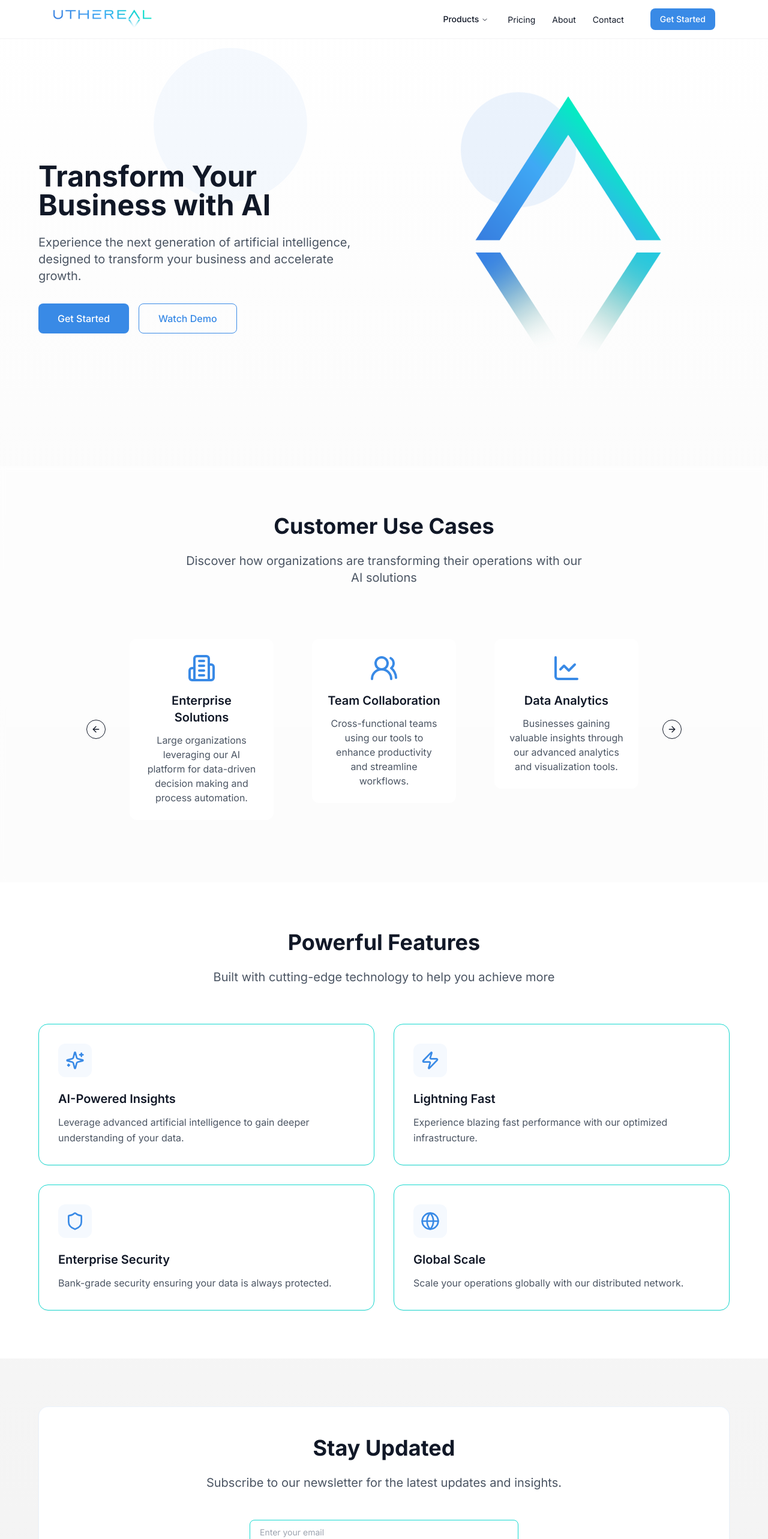
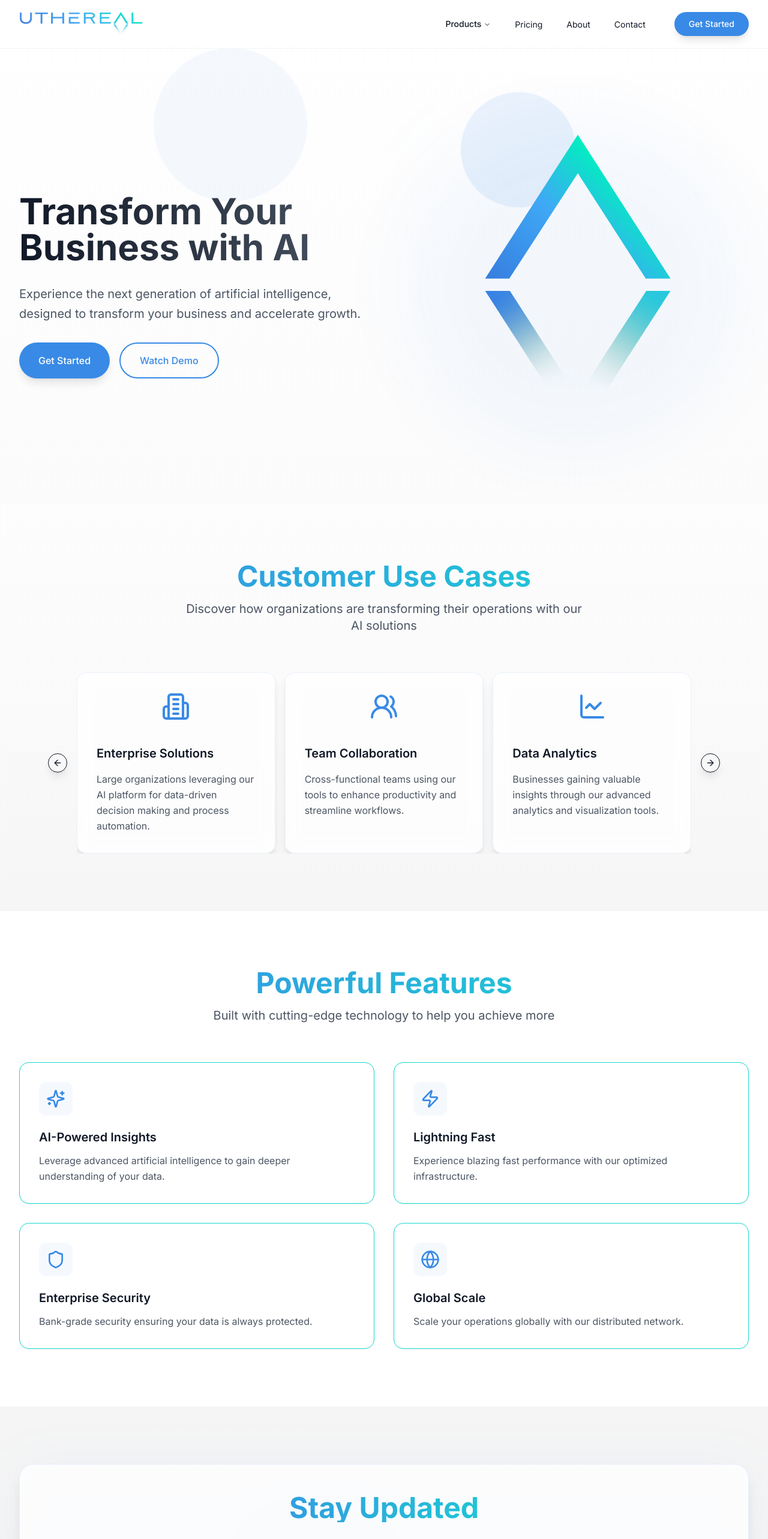
Before and after one commit to welyweah/whiteecho-website, a React (Vite) app: page / in a window 1280 px wide. Shown: the top 2566 px of the page at 60% size. Built offline with nearby package versions, Linux system fonts and the light colour scheme.

Commit message:
Refactor UI for modern design
Improve responsiveness and modernize the overall design of the user interface.

```diff
--- a/src/pages/Index.tsx
+++ b/src/pages/Index.tsx
@@ -1,3 +1,4 @@
+
 import React from 'react';
 import { motion } from 'framer-motion';
 import FloatingShapes from '../components/FloatingShapes';
@@ -76,24 +77,24 @@ const Index = () => {
     <div className="min-h-screen bg-gradient-to-b from-white to-primary-soft relative overflow-hidden">
       <FloatingShapes />
 
-      {/* Top Menu */}
-      <div className="fixed top-0 left-0 right-0 bg-white/80 backdrop-blur-md z-50 border-b border-gray-200/50">
-        <div className="max-w-6xl mx-auto px-6">
-          <div className="flex items-center justify-between h-16">
+      {/* Top Menu - Updated with better blur and positioning */}
+      <div className="fixed top-0 left-0 right-0 bg-white/70 backdrop-blur-xl z-50 border-b border-gray-100">
+        <div className="max-w-7xl mx-auto px-4 sm:px-6 lg:px-8">
+          <div className="flex items-center justify-between h-20">
             <img
               src="/lovable-uploads/c86e61f7-3949-4a8c-b4f9-c8184bfd35c0.png"
               alt="Logo"
-              className="h-8"
+              className="h-10 hover:opacity-90 transition-opacity"
             />
 
-            {/* Desktop Menu */}
+            {/* Desktop Menu - Enhanced with better spacing */}
             <div className="hidden md:flex items-center space-x-8">
               <NavigationMenu>
-                <NavigationMenuList>
+                <NavigationMenuList className="space-x-2">
                   <NavigationMenuItem>
-                    <NavigationMenuTrigger>Products</NavigationMenuTrigger>
+                    <NavigationMenuTrigger className="bg-transparent hover:bg-accent/5">Products</NavigationMenuTrigger>
                     <NavigationMenuContent>
-                      <div className="grid gap-3 p-6 md:w-[400px] lg:w-[500px]">
+                      <div className="grid gap-3 p-6 md:w-[400px] lg:w-[500px] bg-white/80 backdrop-blur-xl">
                         <div className="grid gap-1">
                           <h4 className="text-sm font-medium leading-none">AI Solutions</h4>
                           <p className="text-sm text-gray-500">Explore our AI-powered tools and services</p>
@@ -102,56 +103,56 @@ const Index = () => {
                     </NavigationMenuContent>
                   </NavigationMenuItem>
                   <NavigationMenuItem>
-                    <NavigationMenuLink className="px-3 py-2 text-sm hover:text-accent transition-colors">
+                    <NavigationMenuLink className="px-4 py-2 text-sm hover:text-accent transition-colors rounded-lg hover:bg-accent/5">
                       Pricing
                     </NavigationMenuLink>
                   </NavigationMenuItem>
                   <NavigationMenuItem>
-                    <NavigationMenuLink className="px-3 py-2 text-sm hover:text-accent transition-colors">
+                    <NavigationMenuLink className="px-4 py-2 text-sm hover:text-accent transition-colors rounded-lg hover:bg-accent/5">
                       About
                     </NavigationMenuLink>
                   </NavigationMenuItem>
                   <NavigationMenuItem>
-                    <NavigationMenuLink className="px-3 py-2 text-sm hover:text-accent transition-colors">
+                    <NavigationMenuLink className="px-4 py-2 text-sm hover:text-accent transition-colors rounded-lg hover:bg-accent/5">
                       Contact
                     </NavigationMenuLink>
                   </NavigationMenuItem>
                 </NavigationMenuList>
               </NavigationMenu>
-              <button className="px-4 py-2 bg-accent text-white rounded-lg text-sm font-medium hover:bg-accent/90 transition-colors">
+              <button className="px-6 py-2.5 bg-accent text-white rounded-full text-sm font-medium hover:bg-accent/90 transition-all duration-300 transform hover:scale-105 shadow-lg hover:shadow-accent/25">
                 Get Started
               </button>
             </div>
 
-            {/* Mobile Menu Button */}
-            <button className="md:hidden p-2 hover:bg-gray-100 rounded-lg">
+            {/* Mobile Menu Button - Enhanced with better hover */}
+            <button className="md:hidden p-2 hover:bg-accent/5 rounded-lg transition-colors">
               <Menu className="w-6 h-6" />
             </button>
           </div>
         </div>
       </div>
 
-      {/* Hero Section */}
-      <section className="relative pt-32 pb-20 px-6">
-        <div className="max-w-6xl mx-auto">
+      {/* Hero Section - Updated with better spacing and animations */}
+      <section className="relative pt-40 lg:pt-48 pb-20 px-4 sm:px-6 lg:px-8">
+        <div className="max-w-7xl mx-auto">
           <div className="grid grid-cols-1 lg:grid-cols-2 gap-12 items-center">
             <motion.div
               initial={{ opacity: 0, y: 20 }}
               animate={{ opacity: 1, y: 0 }}
               transition={{ duration: 0.8 }}
-              className="text-left"
+              className="text-left space-y-8"
             >
-              <h2 className="text-4xl md:text-5xl font-bold leading-tight mb-6">
+              <h2 className="text-4xl sm:text-5xl lg:text-6xl font-bold leading-tight bg-clip-text text-transparent bg-gradient-to-r from-gray-900 to-gray-600">
                 Transform Your Business with AI
               </h2>
-              <p className="text-xl text-gray-600 mb-8 max-w-xl">
+              <p className="text-xl text-gray-600 leading-relaxed max-w-xl">
                 Experience the next generation of artificial intelligence, designed to transform your business and accelerate growth.
               </p>
               <div className="flex flex-col sm:flex-row gap-4">
-                <button className="px-8 py-3 bg-accent text-white rounded-lg font-medium hover:bg-accent/90 transition-colors">
+                <button className="px-8 py-4 bg-accent text-white rounded-full font-medium hover:bg-accent/90 transition-all duration-300 transform hover:scale-105 shadow-lg hover:shadow-accent/25">
                   Get Started
                 </button>
-                <button className="px-8 py-3 border border-accent text-accent rounded-lg font-medium hover:bg-accent/5 transition-colors">
+                <button className="px-8 py-4 border-2 border-accent text-accent rounded-full font-medium hover:bg-accent/5 transition-all duration-300">
                   Watch Demo
                 </button>
               </div>
@@ -160,23 +161,24 @@ const Index = () => {
               initial={{ opacity: 0, x: 20 }}
               animate={{ opacity: 1, x: 0 }}
               transition={{ duration: 0.8, delay: 0.2 }}
-              className="relative flex items-center justify-center animate-float"
+              className="relative flex items-center justify-center"
             >
+              <div className="absolute inset-0 bg-accent/5 rounded-full filter blur-3xl animate-pulse"></div>
               <img
                 src="/lovable-uploads/abb4d321-de2c-40c2-94db-a6203d5e050a.png"
                 alt="Diamond Icon"
-                className="w-full max-w-[500px] h-auto transform hover:scale-105 transition-transform duration-300"
+                className="w-full max-w-[500px] h-auto relative z-10 transform hover:scale-105 transition-all duration-300"
               />
             </motion.div>
           </div>
         </div>
       </section>
 
-      {/* Customer Use Cases Section */}
-      <section className="py-20 px-6 relative bg-white/50 backdrop-blur-sm">
-        <div className="max-w-6xl mx-auto">
-          <div className="text-center mb-16">
-            <h2 className="text-3xl md:text-4xl font-bold mb-6">
+      {/* Customer Use Cases Section - Enhanced carousel design */}
+      <section className="py-24 px-4 sm:px-6 lg:px-8 relative bg-gradient-to-b from-white/50 to-primary-soft/50 backdrop-blur-sm">
+        <div className="max-w-7xl mx-auto">
+          <div className="text-center mb-16 space-y-4">
+            <h2 className="text-4xl sm:text-5xl font-bold bg-clip-text text-transparent bg-accent-gradient">
               Customer Use Cases
             </h2>
             <p className="text-xl text-gray-600 max-w-2xl mx-auto">
@@ -188,39 +190,37 @@ const Index = () => {
               align: "start",
               loop: true,
             }}
-            className="w-full max-w-4xl mx-auto"
+            className="w-full max-w-5xl mx-auto"
           >
             <CarouselContent>
               {useCases.map((useCase, index) => (
-                <CarouselItem key={index} className="md:basis-1/2 lg:basis-1/3">
-                  <div className="p-6">
+                <CarouselItem key={index} className="md:basis-1/2 lg:basis-1/3 pl-4">
                   <motion.div
                     initial={{ opacity: 0, y: 20 }}
                     whileInView={{ opacity: 1, y: 0 }}
                     transition={{ duration: 0.5, delay: index * 0.1 }}
-                      className="h-full glass-card rounded-xl p-6 text-center hover:shadow-lg transition-shadow"
+                    className="h-full p-8 rounded-2xl bg-white/80 backdrop-blur-md border border-accent/10 hover:border-accent/20 shadow-lg hover:shadow-xl transition-all duration-300"
                   >
-                      <div className="flex justify-center">
+                    <div className="flex justify-center mb-6">
                       {useCase.icon}
                     </div>
-                      <h3 className="text-xl font-semibold mb-3">{useCase.title}</h3>
-                      <p className="text-gray-600">{useCase.description}</p>
+                    <h3 className="text-xl font-semibold mb-4">{useCase.title}</h3>
+                    <p className="text-gray-600 leading-relaxed">{useCase.description}</p>
                   </motion.div>
-                  </div>
                 </CarouselItem>
               ))}
             </CarouselContent>
-            <CarouselPrevious className="hidden md:flex" />
-            <CarouselNext className="hidden md:flex" />
+            <CarouselPrevious className="hidden md:flex -left-12 shadow-lg hover:shadow-xl" />
+            <CarouselNext className="hidden md:flex -right-12 shadow-lg hover:shadow-xl" />
           </Carousel>
         </div>
       </section>
 
-      {/* Features Section */}
-      <section className="py-20 px-6 bg-white relative">
-        <div className="max-w-6xl mx-auto">
-          <div className="text-center mb-16">
-            <h2 className="text-3xl md:text-4xl font-bold mb-6">
+      {/* Features Section - Enhanced card design */}
+      <section className="py-24 px-4 sm:px-6 lg:px-8 bg-white relative">
+        <div className="max-w-7xl mx-auto">
+          <div className="text-center mb-16 space-y-4">
+            <h2 className="text-4xl sm:text-5xl font-bold bg-clip-text text-transparent bg-accent-gradient">
               Powerful Features
             </h2>
             <p className="text-xl text-gray-600 max-w-2xl mx-auto">
@@ -242,18 +242,21 @@ const Index = () => {
         </div>
       </section>
 
-      {/* Newsletter Section */}
-      <section className="py-20 px-6 relative">
-        <div className="max-w-6xl mx-auto">
-          <div className="bg-white rounded-2xl p-12 shadow-sm border border-accent/10">
-            <div className="text-center max-w-2xl mx-auto">
-              <h2 className="text-3xl md:text-4xl font-bold mb-6">
+      {/* Newsletter Section - Enhanced design */}
+      <section className="py-24 px-4 sm:px-6 lg:px-8 relative">
+        <div className="max-w-7xl mx-auto">
+          <div className="relative">
+            <div className="absolute inset-0 bg-accent/5 rounded-3xl filter blur-2xl"></div>
+            <div className="relative bg-white/80 backdrop-blur-xl rounded-3xl p-12 border border-accent/10 shadow-xl">
+              <div className="text-center max-w-2xl mx-auto space-y-6">
+                <h2 className="text-4xl sm:text-5xl font-bold bg-clip-text text-transparent bg-accent-gradient">
                   Stay Updated
                 </h2>
-              <p className="text-xl text-gray-600 mb-12">
+                <p className="text-xl text-gray-600">
                   Subscribe to our newsletter for the latest updates and insights.
                 </p>
                 <Newsletter />
+              </div>
             </div>
           </div>
         </div>
```
Lines whose indentation alone changed are shown as unchanged.
